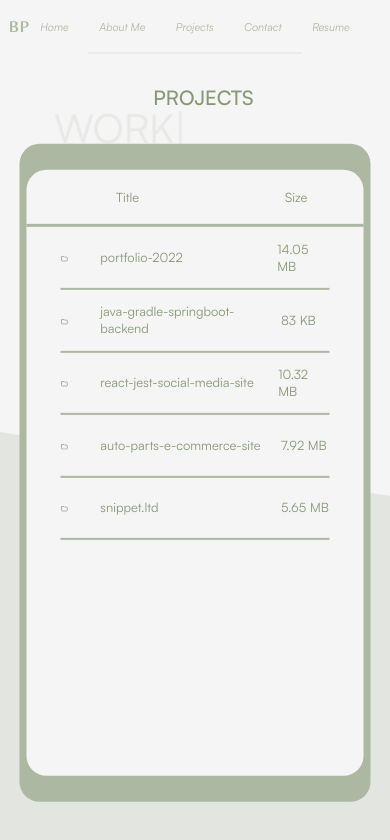
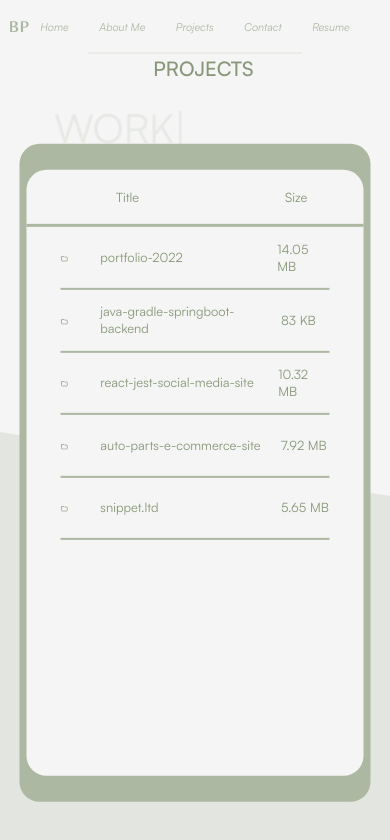
Before and after one commit to brandonleepiercy/portfolio-2022, a React (Create React App) app: page /projects in a window 390 px wide. Shown: the top 840 px of the page. Built offline with nearby package versions, Linux system fonts and the light colour scheme.

Commit message:
redeploying

```diff
--- a/src/pages/Projects/Projects.css
+++ b/src/pages/Projects/Projects.css
@@ -34,6 +34,12 @@
     animation-name: projectDiagonalSlideIn;
 }
 
+@media (max-width: 450px) {
+    .projects-middle-container {
+        padding-top: 6.5vh;
+    }
+}
+
 @keyframes projectDiagonalSlideIn {
     from {
         right: 100%;
```
